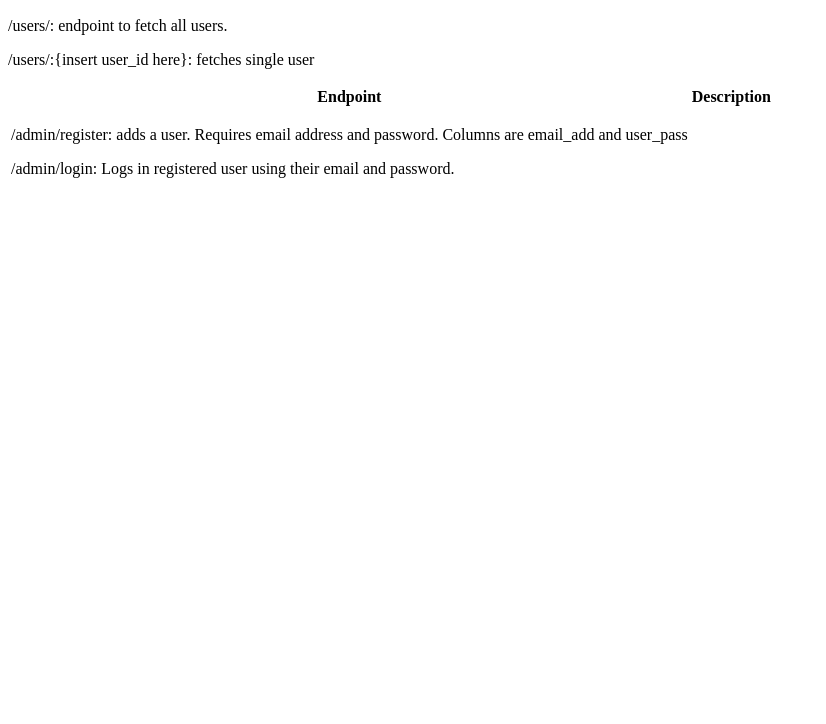
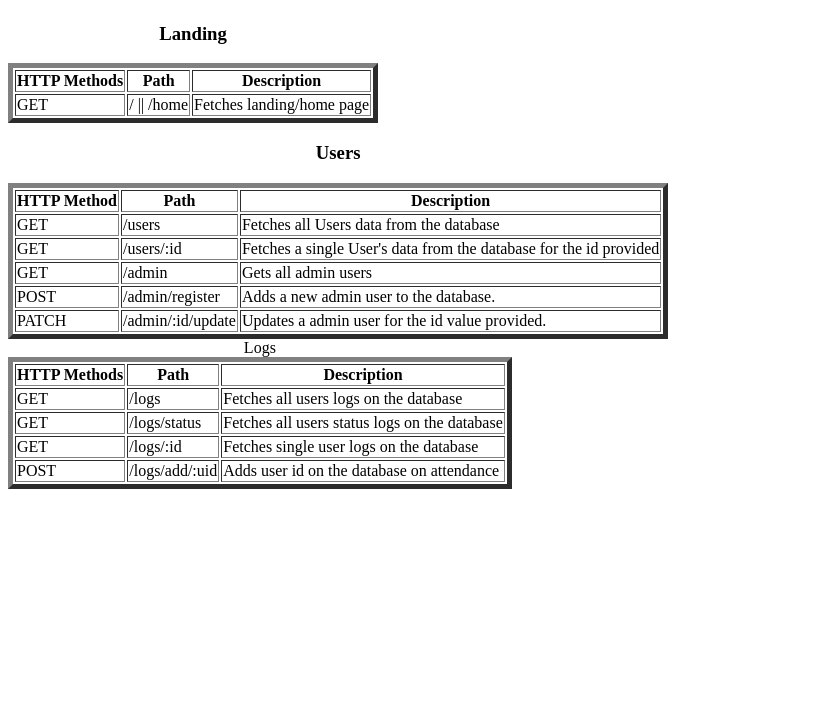
Before and after one commit to AChar1f/A.T.App, a website: page static/html/index.html in a window 1280 px wide. Shown: the part 76-800 px from the top of the page, without its empty margins (0-826 px from the left). Drawn offline with Linux system fonts and the light colour scheme.

Commit message:
Fixed errors and added ep table

```diff
--- a/config/index.js
+++ b/config/index.js
@@ -7,7 +7,7 @@ let connection = createPool ({
     password: process.env.PASSWORD,
     database: process.env.DATABASE,
     multipleStatements: true,
-    connectionLimit: 100
+    connectionLimit: 1000
 })
 
 connection.on('connection', (pool) => {
--- a/static/html/index.html
+++ b/static/html/index.html
@@ -6,35 +6,96 @@
     <title>Backend Home</title>
 </head>
 <body>
-    You have arrive on the Backend home page.
-
-    <h2>
-        Endpoint
-    </h2>
-    <p>
-        /users/: endpoint to fetch all users.
-    </p>
-    <p>
-        /users/:{insert user_id here}: fetches single user
-    </p>
-
-
-    <table>
+    <h1>You have arrive on the Backend home page.
+    </h1>
+    <main>
+        <table border = 5>
+            <caption><h3>Landing</h3></caption>
             <thead>
                 <tr>
-                <th>Endpoint</th>
+                    <th>HTTP Methods</th>
+                    <th>Path</th>
                     <th>Description</th>
                 </tr>
             </thead>
-                <td>
-                    <p>
-                        /admin/register: adds a user. Requires email address and password. Columns are email_add and user_pass
-                    </p>
-                    <p>
-                        /admin/login: Logs in registered user using their email and password.
-                    </p>
-                </td>
+            <tbody>
+                <tr>
+                    <td>GET</td>
+                    <td>/ || /home</td>
+                    <td>Fetches landing/home page</td>
                 </tr>
+            </tbody>
         </table>
+
+        <table border = 5>
+            <caption><h3>Users</h3></caption>
+            <thead>
+                <tr>
+                    <th>HTTP Method</th>
+                    <th>Path</th>
+                    <th>Description</th>
+                </tr>
+            </thead>
+            <tbody>
+                <tr>
+                    <td>GET</td>
+                    <td>/users</td>
+                    <td>Fetches all Users data from the database</td>
+                </tr>
+                <tr>
+                    <td>GET</td>
+                    <td>/users/:id</td>
+                    <td>Fetches a single User's data from the database for the id provided</td>
+                </tr>
+                <tr>
+                    <td>GET</td>
+                    <td>/admin</td>
+                    <td>Gets all admin users</td>
+                </tr>
+                <tr>
+                    <td>POST</td>
+                    <td>/admin/register</td>
+                    <td>Adds a new admin user to the database.</td>
+                </tr>
+                <tr>
+                    <td>PATCH</td>
+                    <td>/admin/:id/update</td>
+                    <td>Updates a admin user for the id value provided.</td>
+                </tr>
+            </tbody>
+        </table>
+        <table border="5">
+            <caption>Logs</caption>
+            <thead>
+                <tr>
+                    <th>HTTP Methods</th>
+                    <th>Path</th>
+                    <th>Description</th>
+                </tr>
+            </thead>
+            <tbody>
+                <tr>
+                    <td>GET</td>
+                    <td>/logs</td>
+                    <td>Fetches all users logs on the database</td>
+                </tr>
+                <tr>
+                    <td>GET</td>
+                    <td>/logs/status</td>
+                    <td>Fetches all users status logs on the database</td>
+                </tr>
+                <tr>
+                    <td>GET</td>
+                    <td>/logs/:id</td>
+                    <td>Fetches single user logs on the database</td>
+                </tr>
+                <tr>
+                    <td>POST</td>
+                    <td>/logs/add/:uid</td>
+                    <td>Adds user id on the database on attendance</td>
+                </tr>
+            </tbody>
+        </table>
+    </main>
 </body>
 </html>
```
Also changed, not shown: controller/UserController.js (+12 -34 lines), model/Users.js (+3 -4 lines). Lines whose indentation alone changed are shown as unchanged.
